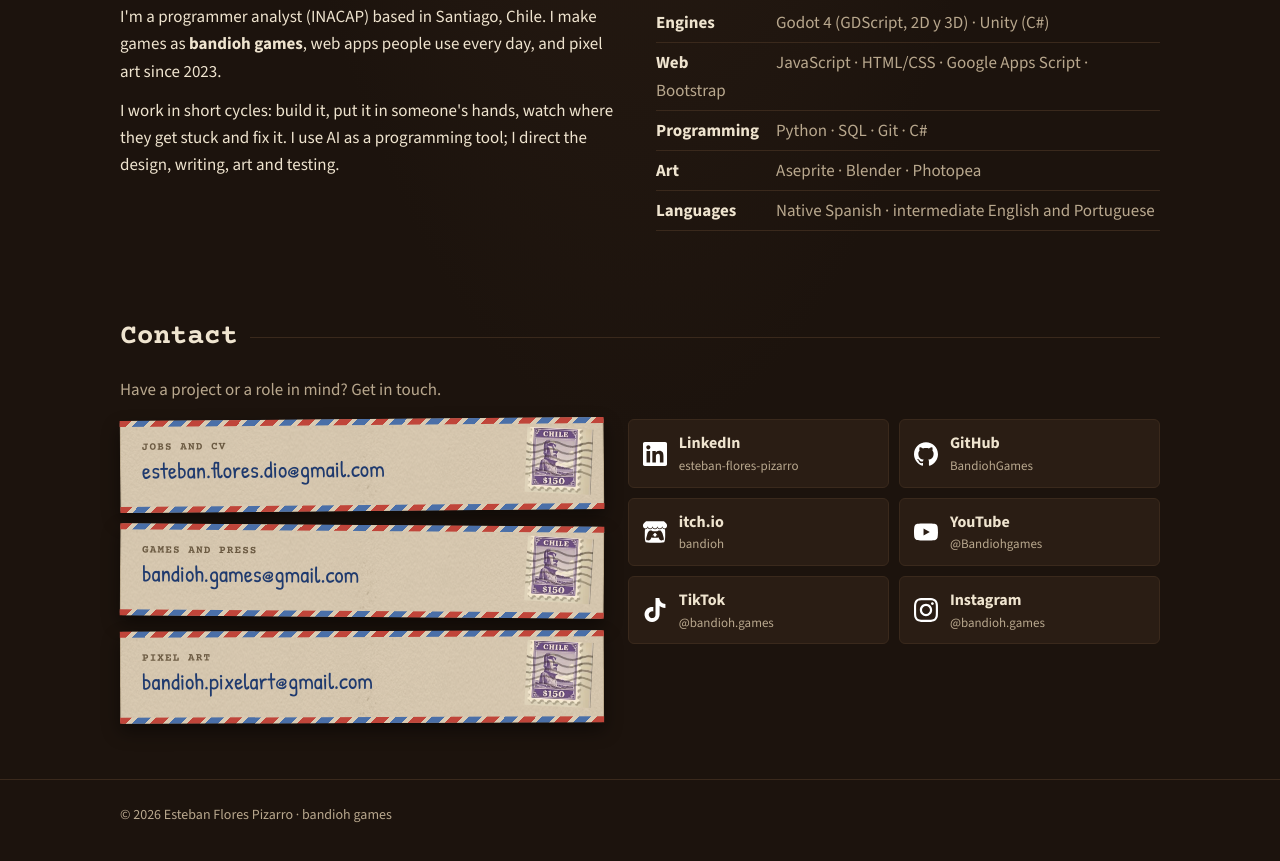
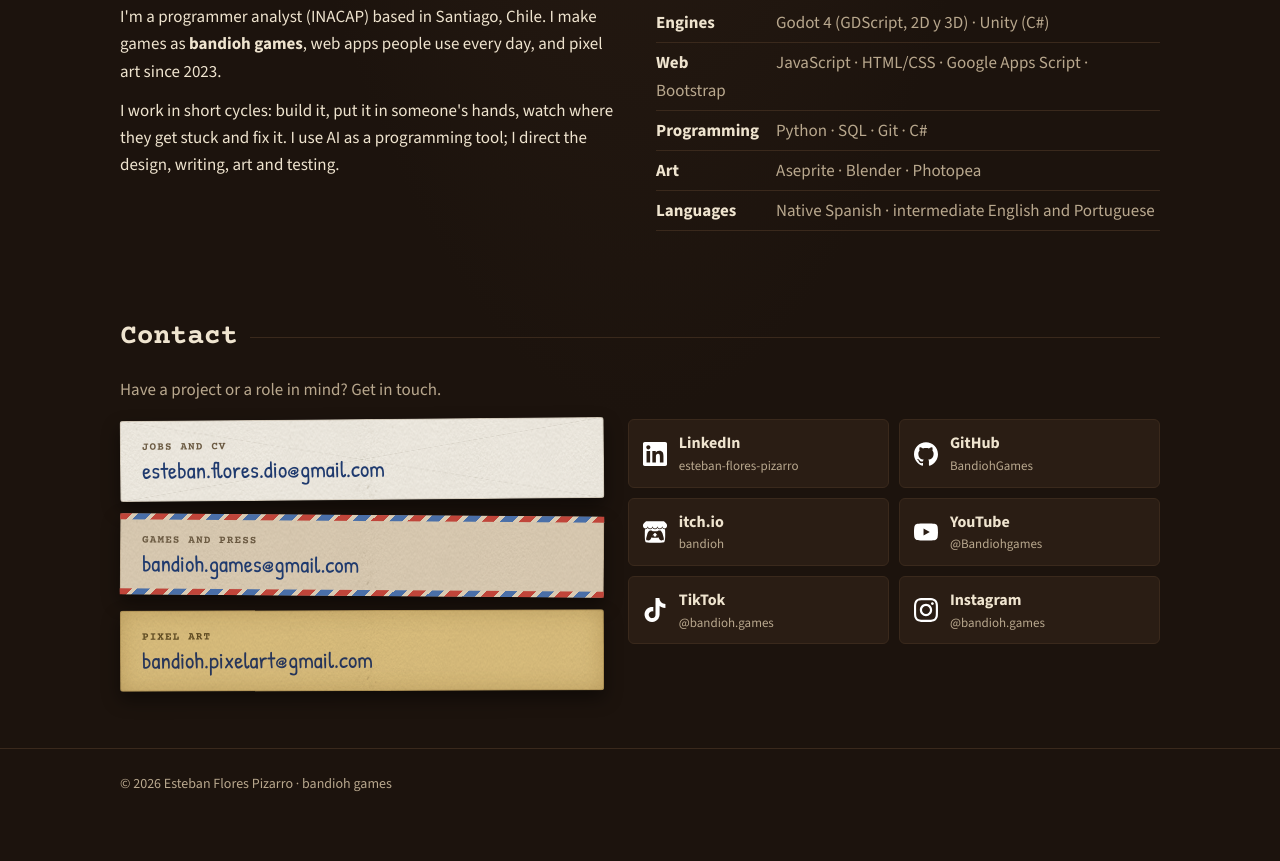
Before and after one commit to BandiohGames/BandiohGames.github.io, a plain HTML site: page index.html in a window 1280 px wide. Shown: the part 1669-2530 px from the top of the page. After the commit the page ends 2504 px from the top, so only its background shows below. Drawn offline with nearby package versions, Linux system fonts and the light colour scheme.

Commit message:
Tres sobres distintos para los correos (sin estampilla); boceto del Imbunche con nombre nuevo
- Contacto: juegos en sobre de correo aéreo, trabajo en sobre blanco y pixel art en sobre manila
- img/pixel/imbunche_boceto.png: el export de Esteban (10 px por pixel, mismo recuadro que la v1); nombre nuevo para que
  ningún navegador muestre la versión vieja guardada

Co-Authored-By: Claude Opus 5.5 <noreply@anthropic.com>

```diff
--- a/estilo.css
+++ b/estilo.css
@@ -92,23 +92,31 @@ h2.titulo::after { content: ""; flex: 1; height: 1px; background: var(--madera-3
 .habilidades b { display: inline-block; min-width: 120px; color: var(--texto-claro); }
 .habilidades span { color: var(--texto-tenue); }
 
-/* Contacto: cada correo es un sobre de REZAGO (papel con grano, borde de correo aéreo, estampilla, dirección a mano);
+/* Contacto: cada correo es un sobre de REZAGO (papel con grano, aéreo, blanco o manila, con la dirección a mano);
    las redes, tarjetas iguales con su logo en blanco */
 .contacto-intro { color: var(--texto-tenue); margin: -6px 0 16px; }
 .contacto { display: grid; grid-template-columns: minmax(0, 1fr) minmax(0, 1.1fr); gap: 24px; align-items: start; }
 .correos { display: grid; gap: 14px; }
-.sobre-correo { position: relative; display: block; min-height: 92px; padding: 20px 96px 18px 22px; text-decoration: none; color: #1f3a6e;
-  background-color: #dacbb3; background-image: url(img/grano_papel.png); border-radius: 3px;
-  box-shadow: 0 8px 18px rgba(0,0,0,.45), inset 0 0 0 1px rgba(110,85,45,.25); transform: rotate(-.5deg); transition: transform .18s, box-shadow .18s; }
+.sobre-correo { position: relative; display: block; padding: 20px 22px 18px; text-decoration: none; color: #1f3a6e; border-radius: 3px;
+  background-image: url(img/grano_papel.png); box-shadow: 0 8px 18px rgba(0,0,0,.45), inset 0 0 0 1px rgba(110,85,45,.22);
+  transform: rotate(-.5deg); transition: transform .18s, box-shadow .18s; }
 .sobre-correo:nth-child(2) { transform: rotate(.4deg); } .sobre-correo:nth-child(3) { transform: rotate(-.2deg); }
-/* el borde de correo aéreo, arriba y abajo, como en el juego */
-.sobre-correo::before, .sobre-correo::after { content: ""; position: absolute; left: 0; right: 0; height: 6px;
-  background: repeating-linear-gradient(-45deg, #c0453a 0 9px, #dacbb3 9px 13px, #4a6fa8 13px 22px, #dacbb3 22px 26px); }
-.sobre-correo::before { top: 0; } .sobre-correo::after { bottom: 0; }
-.sobre-correo:hover { transform: rotate(0) translateY(-3px); box-shadow: 0 12px 24px rgba(0,0,0,.5), inset 0 0 0 1px rgba(110,85,45,.25); }
+.sobre-correo:hover { transform: rotate(0) translateY(-3px); box-shadow: 0 12px 24px rgba(0,0,0,.5), inset 0 0 0 1px rgba(110,85,45,.22); }
 .sobre-correo small { display: block; font: 700 11px "Courier Prime", monospace; letter-spacing: .1em; text-transform: uppercase; color: #6b5a42; }
 .sobre-correo b { display: block; font: 400 23px/1.15 "Patrick Hand", cursive; margin-top: 4px; overflow-wrap: anywhere; }
-.sobre-correo .estampilla { position: absolute; right: 12px; top: 11px; width: 66px; height: auto; transform: rotate(3deg); }
+/* 1) correo aéreo: papel crema y la franja roja y azul arriba y abajo, como el sobre del juego */
+.sobre-correo.aereo { background-color: #dacbb3; }
+.sobre-correo.aereo::before, .sobre-correo.aereo::after { content: ""; position: absolute; left: 0; right: 0; height: 6px;
+  background: repeating-linear-gradient(-45deg, #c0453a 0 9px, #dacbb3 9px 13px, #4a6fa8 13px 22px, #dacbb3 22px 26px); }
+.sobre-correo.aereo::before { top: 0; } .sobre-correo.aereo::after { bottom: 0; }
+/* 2) sobre blanco: papel claro, con las solapas de atrás que apenas se transparentan */
+.sobre-correo.blanco { background-color: #efebe2;
+  background-image: url(img/grano_papel.png), linear-gradient(to top right, transparent 49.7%, rgba(90,80,60,.11) 50%, transparent 50.3%),
+    linear-gradient(to top left, transparent 49.7%, rgba(90,80,60,.11) 50%, transparent 50.3%); }
+/* 3) sobre manila: amarillento, un poco más oscuro hacia los bordes */
+.sobre-correo.manila { background-color: #d9bd7c; color: #26355a;
+  box-shadow: 0 8px 18px rgba(0,0,0,.45), inset 0 0 0 1px rgba(110,80,30,.3), inset 0 0 22px rgba(120,85,25,.3); }
+.sobre-correo.manila small { color: #5e4a22; }
 .redes { display: grid; grid-template-columns: repeat(auto-fill, minmax(200px, 1fr)); gap: 10px; }
 .red { display: flex; align-items: center; gap: 12px; min-height: 64px; padding: 10px 14px; border: 1px solid var(--madera-3); border-radius: var(--radio);
   background: var(--madera-2); color: #fff; text-decoration: none; transition: border-color .15s, transform .15s, background .15s; }
@@ -120,7 +128,7 @@ h2.titulo::after { content: ""; flex: 1; height: 1px; background: var(--madera-3
 @media (max-width: 820px) {
   .contacto { grid-template-columns: 1fr; }
   .redes { grid-template-columns: repeat(2, minmax(0, 1fr)); }
-  .sobre-correo { padding-right: 76px; } .sobre-correo b { font-size: 19px; } .sobre-correo .estampilla { width: 52px; }
+  .sobre-correo b { font-size: 19px; }
 }
 footer { border-top: 1px solid var(--madera-3); padding: 24px 0 40px; color: var(--texto-tenue); font-size: 14px; }
 
--- a/index.html
+++ b/index.html
@@ -133,9 +133,9 @@
   <p class="contacto-intro" lang="en">Have a project or a role in mind? Get in touch.</p>
   <div class="contacto">
     <div class="correos">
-      <a class="sobre-correo" href="mailto:esteban.flores.dio@gmail.com"><small><span lang="es">Trabajo y CV</span><span lang="en">Jobs and CV</span></small><b>esteban.flores.dio@gmail.com</b><img class="estampilla" src="img/estampilla.webp" alt="" width="199" height="196"></a>
-      <a class="sobre-correo" href="mailto:bandioh.games@gmail.com"><small><span lang="es">Juegos y prensa</span><span lang="en">Games and press</span></small><b>bandioh.games@gmail.com</b><img class="estampilla" src="img/estampilla.webp" alt="" width="199" height="196"></a>
-      <a class="sobre-correo" href="mailto:bandioh.pixelart@gmail.com"><small>Pixel art</small><b>bandioh.pixelart@gmail.com</b><img class="estampilla" src="img/estampilla.webp" alt="" width="199" height="196"></a>
+      <a class="sobre-correo blanco" href="mailto:esteban.flores.dio@gmail.com"><small><span lang="es">Trabajo y CV</span><span lang="en">Jobs and CV</span></small><b>esteban.flores.dio@gmail.com</b></a>
+      <a class="sobre-correo aereo" href="mailto:bandioh.games@gmail.com"><small><span lang="es">Juegos y prensa</span><span lang="en">Games and press</span></small><b>bandioh.games@gmail.com</b></a>
+      <a class="sobre-correo manila" href="mailto:bandioh.pixelart@gmail.com"><small>Pixel art</small><b>bandioh.pixelart@gmail.com</b></a>
     </div>
     <div class="redes">
       <a class="red" href="https://linkedin.com/in/esteban-flores-pizarro"><svg viewBox="0 0 24 24" aria-hidden="true"><path fill="currentColor" d="M20.447 20.452h-3.554v-5.569c0-1.328-.027-3.037-1.852-3.037-1.853 0-2.136 1.445-2.136 2.939v5.667H9.351V9h3.414v1.561h.046c.477-.9 1.637-1.85 3.37-1.85 3.601 0 4.267 2.37 4.267 5.455v6.286zM5.337 7.433c-1.144 0-2.063-.926-2.063-2.065 0-1.138.92-2.063 2.063-2.063 1.14 0 2.064.925 2.064 2.063 0 1.139-.925 2.065-2.064 2.065zm1.782 13.019H3.555V9h3.564v11.452zM22.225 0H1.771C.792 0 0 .774 0 1.729v20.542C0 23.227.792 24 1.771 24h20.451C23.2 24 24 23.227 24 22.271V1.729C24 .774 23.2 0 22.222 0h.003z"/></svg><span><b>LinkedIn</b><small>esteban-flores-pizarro</small></span></a>
```
Also changed, not shown: fittracker.html (+1 -1 lines), juegos.html (+1 -1 lines), pixel.html (+2 -2 lines), rezago.html (+1 -1 lines), web.html (+1 -1 lines), img/estampilla.webp (deleted), img/pixel/imbunche_boceto.png (renamed from img/pixel/imbunche_primero.png), 1 other file.
